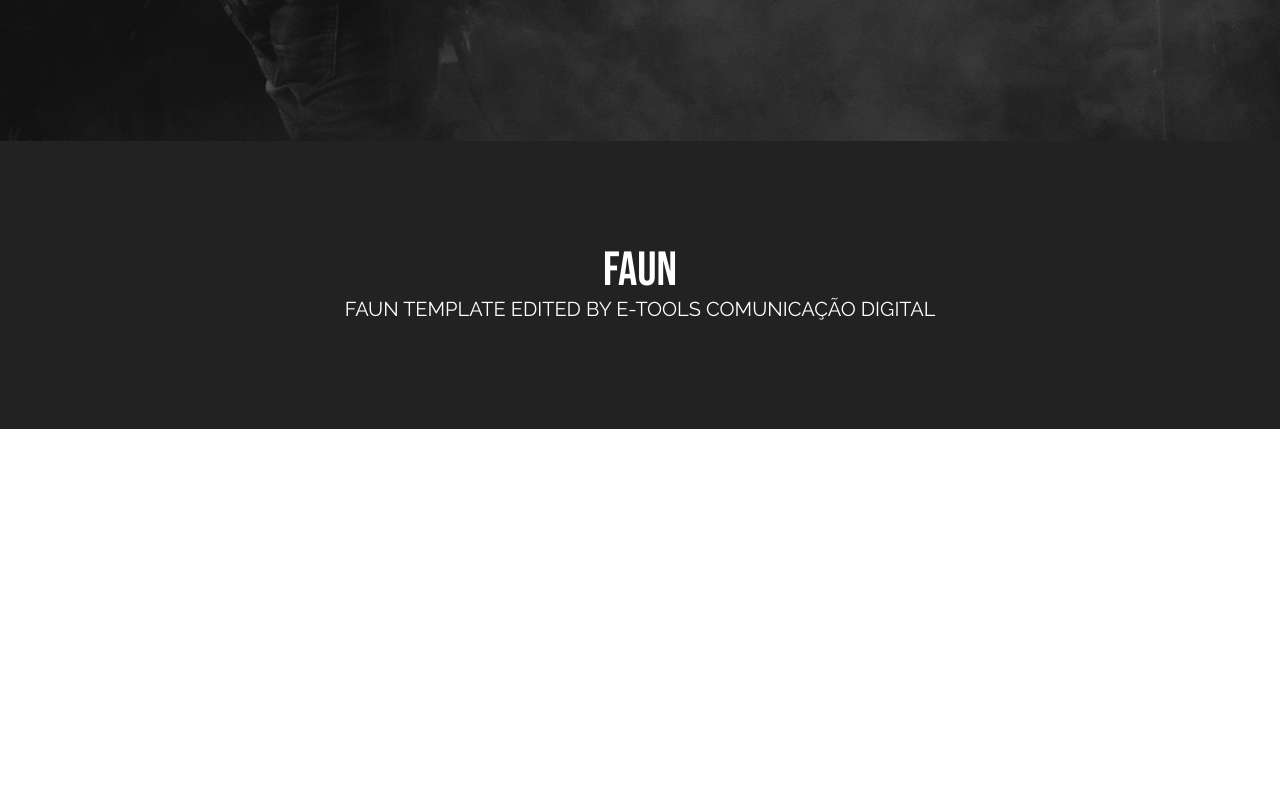
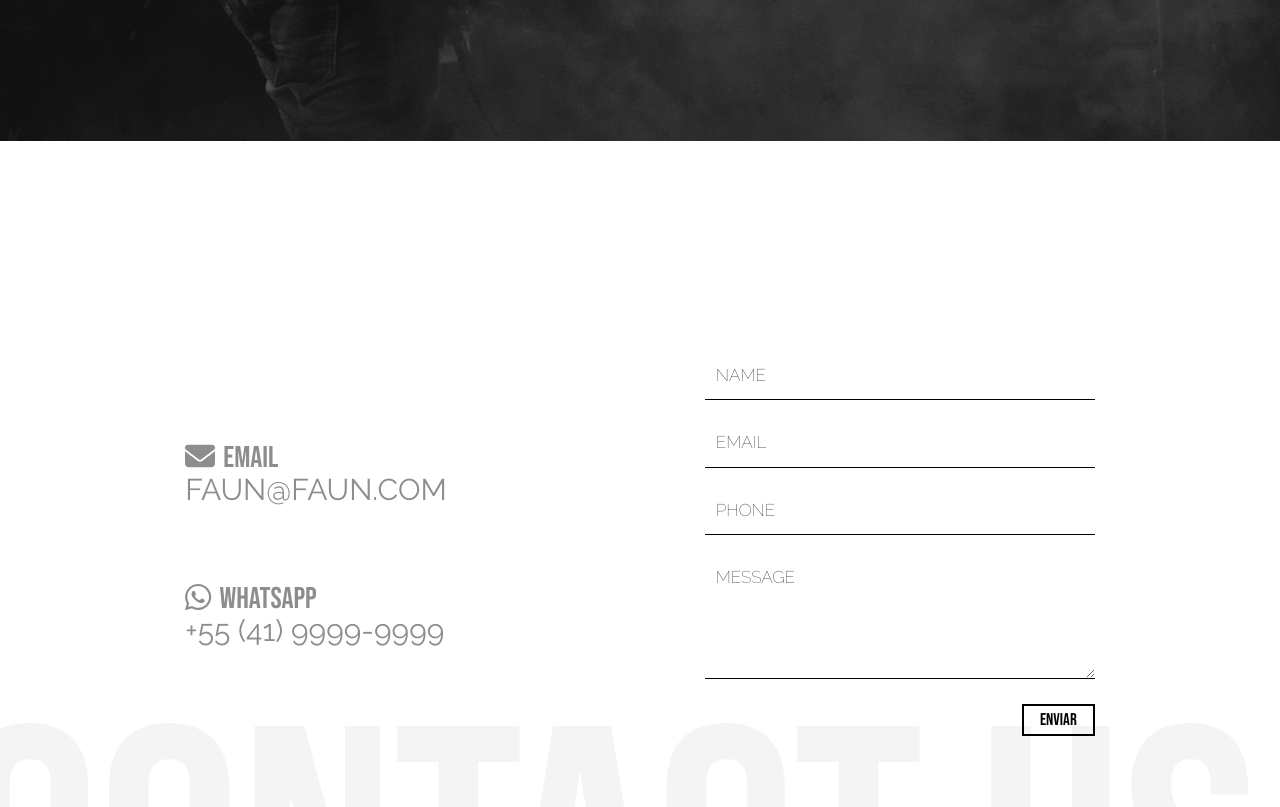
Before and after one commit to leandronunesdev/gpac, a React (Vite) app: page /contact in a window 1280 px wide. Shown: the part 1533-2340 px from the top of the page. Before the commit the page ends 1962 px from the top, so only its background shows below. Built offline with nearby package versions, Linux system fonts and the light colour scheme.

Commit message:
finished contact page

```diff
--- a/package.json
+++ b/package.json
@@ -11,10 +11,12 @@
   },
   "dependencies": {
     "@fortawesome/fontawesome-svg-core": "^6.4.0",
+    "@fortawesome/free-brands-svg-icons": "^6.4.0",
     "@fortawesome/free-solid-svg-icons": "^6.4.0",
     "@fortawesome/react-fontawesome": "^0.2.0",
     "autoprefixer": "^10.4.14",
     "axios": "^1.4.0",
+    "babel-plugin-macros": "^3.1.0",
     "postcss": "^8.4.24",
     "qs": "^6.11.2",
     "react": "^18.2.0",
--- /dev/null
+++ b/src/components/Button.tsx
@@ -0,0 +1,20 @@
+interface ButtonProps {
+  text: string;
+  version?: "medium" | "small";
+}
+
+const Button = ({ text, version = "medium" }: ButtonProps) => {
+  return (
+    <button
+      className={
+        version === "medium"
+          ? "text-[28px] font-bebasNeue border-2 pt-[22px] px-[40px] pb-[16px]"
+          : "text-[17px] font-bebasNeue border-2 py-[8px] px-[16px] leading-3"
+      }
+    >
+      {text}
+    </button>
+  );
+};
+
+export default Button;
--- /dev/null
+++ b/src/components/ContactChannel.tsx
@@ -0,0 +1,25 @@
+import { faEnvelope } from "@fortawesome/free-solid-svg-icons";
+import { faWhatsapp } from "@fortawesome/free-brands-svg-icons";
+import { FontAwesomeIcon } from "@fortawesome/react-fontawesome";
+
+interface ContactChannelProps {
+  type: "email" | "whatsapp";
+  contact: string;
+}
+
+const ContactChannel = ({ type, contact }: ContactChannelProps) => {
+  return (
+    <div className="text-gray text-[30px] leading-8">
+      <h1 className="font-bebasNeue">
+        <FontAwesomeIcon
+          icon={type === "email" ? faEnvelope : faWhatsapp}
+          className="pr-[8px]"
+        />
+        {type}
+      </h1>
+      <p className="font-raleway uppercase">{contact}</p>
+    </div>
+  );
+};
+
+export default ContactChannel;
--- a/src/components/ContactForm.tsx
+++ b/src/components/ContactForm.tsx
@@ -1,5 +1,77 @@
+import { FormEvent, useState } from "react";
+import Button from "./Button";
+import ContactChannel from "./ContactChannel";
+import FormInput from "./FormInput";
+import FormTextArea from "./FormTextArea";
+
 const ContactForm = () => {
-  return <div>ContactForm</div>;
+  const [name, setName] = useState("");
+  const [email, setEmail] = useState("");
+  const [phone, setPhone] = useState("");
+  const [message, setMessage] = useState("");
+  const [messageSent, setMessageSent] = useState(false);
+
+  const handleMessageSubmit = (e: FormEvent) => {
+    e.preventDefault();
+
+    console.log("Message sent:", name, email, phone, message);
+
+    setMessageSent(true);
+  };
+
+  return (
+    <div className="h-[806px] bg-contact bg-no-repeat bg-left-bottom flex items-center m-auto">
+      <div className="flex mx-auto items-center">
+        <div className="h-[206px] flex flex-col justify-between">
+          <ContactChannel type="email" contact="faun@faun.com" />
+          <ContactChannel type="whatsapp" contact="+55 (41) 9999-9999" />
+        </div>
+        <div>
+          {messageSent ? (
+            <p className="w-[390px] ml-[258px] font-raleway  text-gray text-[30px]">
+              Thank you for your message!
+              <br />
+              Someone from our team will contact you soon.
+            </p>
+          ) : (
+            <form
+              onSubmit={handleMessageSubmit}
+              className="w-[390px] ml-[258px]"
+            >
+              <FormInput
+                name="name"
+                placeholder="name"
+                type="text"
+                onChange={(e) => setName(e.target.value)}
+              />
+              <FormInput
+                name="email"
+                placeholder="email"
+                type="email"
+                onChange={(e) => setEmail(e.target.value)}
+                required
+              />
+              <FormInput
+                name="phone"
+                placeholder="phone"
+                type="tel"
+                onChange={(e) => setPhone(e.target.value)}
+              />
+              <FormTextArea
+                name="message"
+                placeholder="message"
+                onChange={(e) => setMessage(e.target.value)}
+                required
+              />
+              <div className="flex flex-row-reverse">
+                <Button text="Enviar" version="small" />
+              </div>
+            </form>
+          )}
+        </div>
+      </div>
+    </div>
+  );
 };
 
 export default ContactForm;
--- /dev/null
+++ b/src/components/FormInput.tsx
@@ -0,0 +1,31 @@
+import { ChangeEvent } from "react";
+
+interface FormInputProps {
+  name: string;
+  placeholder: string;
+  type: "text" | "email" | "tel";
+  onChange: (e: ChangeEvent<HTMLInputElement>) => void;
+  required?: boolean;
+}
+
+const FormInput = ({
+  name,
+  placeholder,
+  type,
+  onChange,
+  required,
+}: FormInputProps) => {
+  return (
+    <input
+      onChange={onChange}
+      type={type}
+      name={name}
+      id={name}
+      placeholder={placeholder}
+      className={`mb-[19px] font-raleway uppercase text-[17px] border-b-[1px] p-[11px] placeholder-black font-light w-full outline-none`}
+      required={required}
+    />
+  );
+};
+
+export default FormInput;
--- /dev/null
+++ b/src/components/FormTextArea.tsx
@@ -0,0 +1,29 @@
+import { ChangeEvent } from "react";
+
+interface FormTextAreaProps {
+  name: string;
+  placeholder: string;
+  onChange: (e: ChangeEvent<HTMLTextAreaElement>) => void;
+  required?: boolean;
+}
+
+const FormTextArea = ({
+  name,
+  placeholder,
+  onChange,
+  required,
+}: FormTextAreaProps) => {
+  return (
+    <textarea
+      name={name}
+      id={name}
+      placeholder={placeholder}
+      className="mb-[19px] font-raleway uppercase text-[17px] border-b-[1px] p-[11px] placeholder-black font-light w-full outline-none"
+      rows={4}
+      onChange={onChange}
+      required={required}
+    />
+  );
+};
+
+export default FormTextArea;
--- a/src/components/Hire.tsx
+++ b/src/components/Hire.tsx
@@ -1,4 +1,5 @@
 import { Link } from "react-router-dom";
+import Button from "./Button";
 
 interface HireProps {
   title: string;
@@ -16,9 +17,7 @@ const Hire = ({ title }: HireProps) => {
         vehicula rutrum. Vestibulum pulvinar sapien.
       </p>
       <Link to="/contact">
-        <button className="text-[28px] font-bebasNeue border-2 pt-[22px] px-[40px] pb-[16px]">
-          Contact with us
-        </button>
+        <Button text="Contact with us" />
       </Link>
     </div>
   );
--- a/src/routes/Contact.tsx
+++ b/src/routes/Contact.tsx
@@ -1,3 +1,4 @@
+import ContactForm from "../components/ContactForm";
 import ContactHero from "../components/ContactHero";
 import Hire from "../components/Hire";
 
@@ -6,6 +7,7 @@ const Contact = () => {
     <>
       <ContactHero />
       <Hire title="Send a message for us" />
+      <ContactForm />
     </>
   );
 };
--- a/tailwind.config.js
+++ b/tailwind.config.js
@@ -15,7 +15,7 @@ export default {
       colors: {
         white: "#FFFFFF",
         red: "#ED1F34",
-        gray: "#8D8D8D1A",
+        gray: "#8D8D8D",
         darkGray: "#222222",
         blackTitle: "#202020",
       },
@@ -26,6 +26,7 @@ export default {
           "url('/src/assets/images/background-section-top.png')",
         about: "url('/src/assets/images/about-bg.svg')",
         hire: "url('/src/assets/images/hire.png')",
+        contact: "url('/src/assets/images/contact.png')",
       },
     },
   },
```
Also changed, not shown: src/assets/images/contact.png (added), 1 other file (tests, documents, lock files or other folders).
